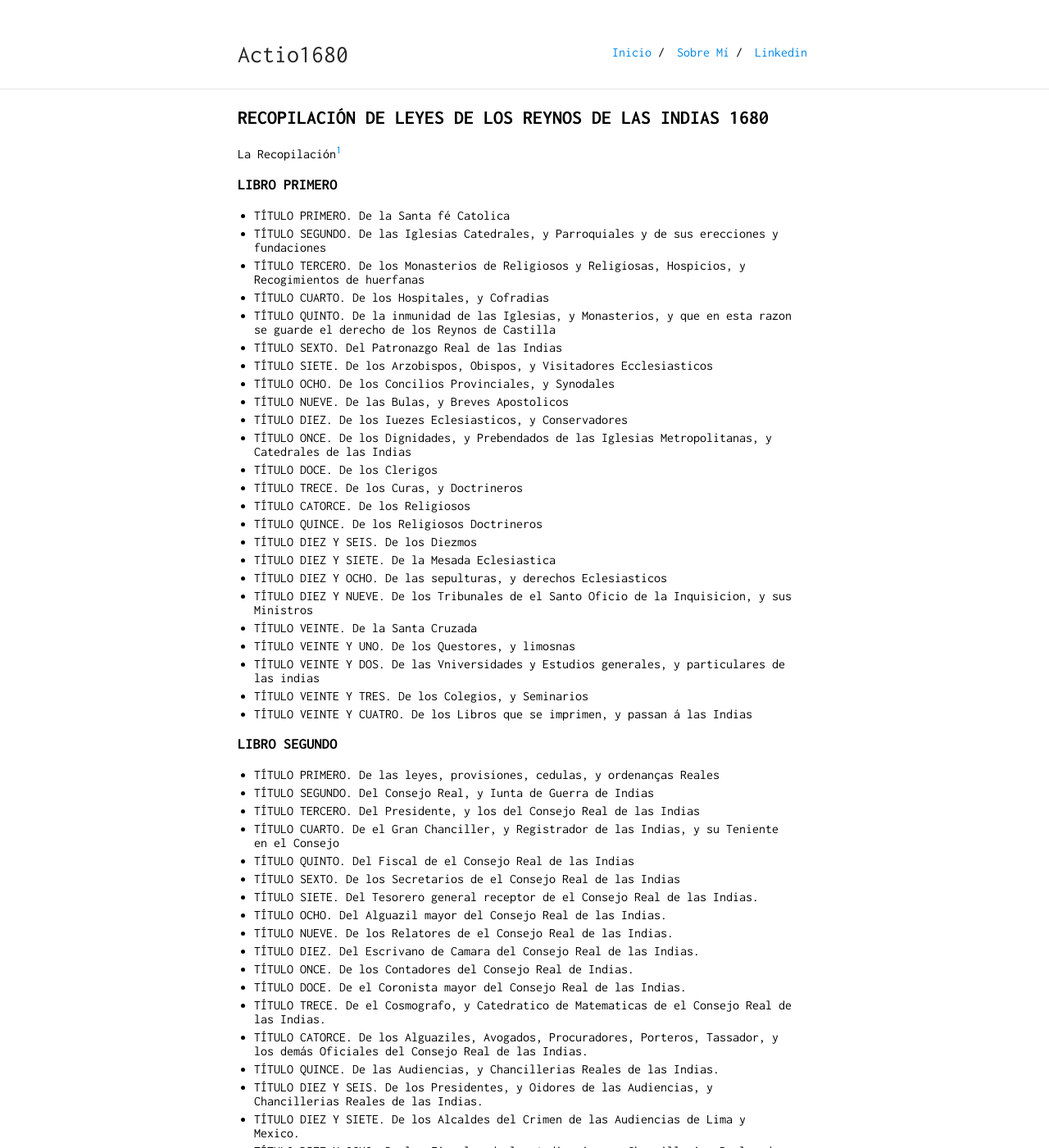
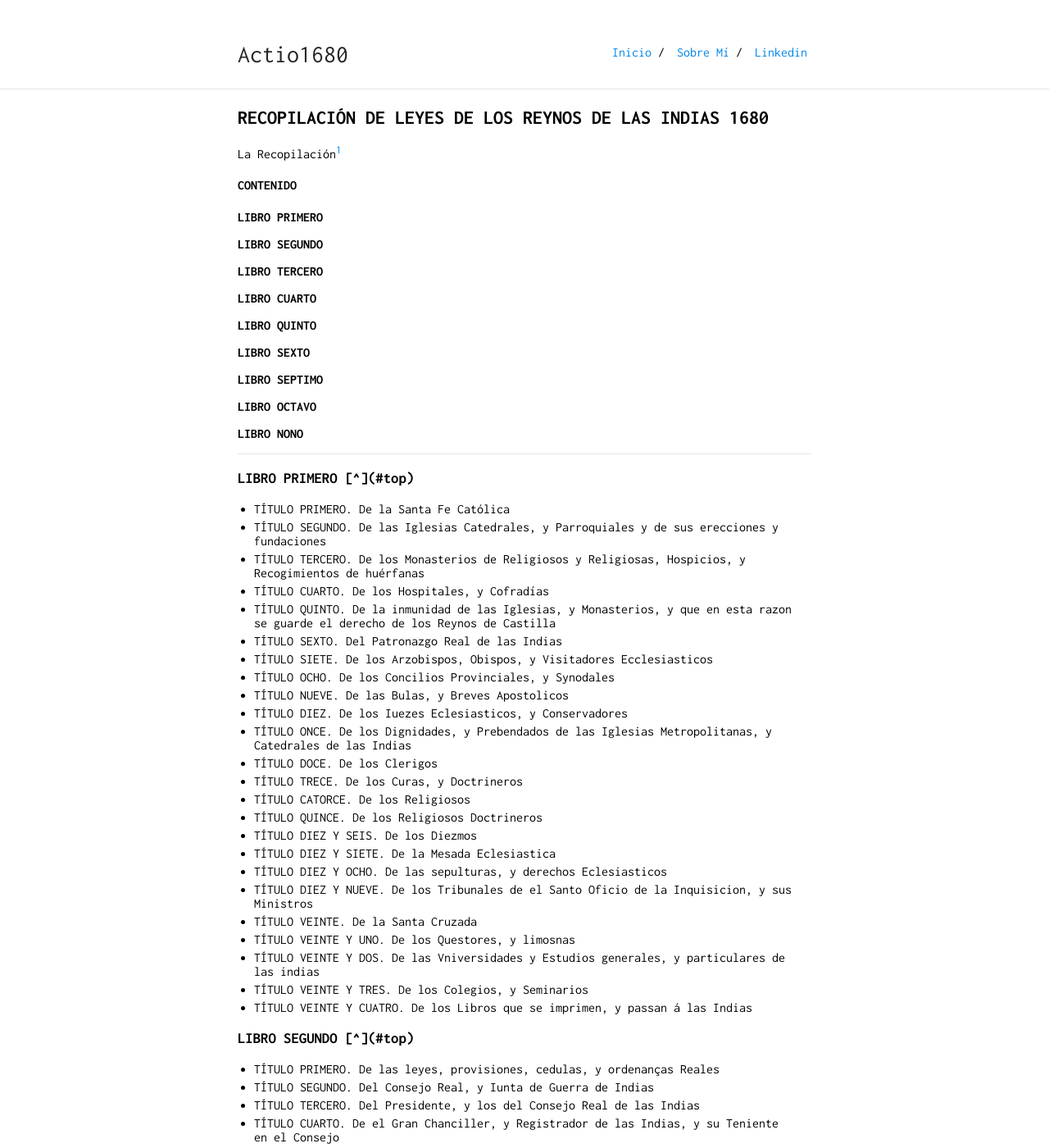
Before and after one commit to actio1680/actio1680.github.io, a Jekyll site: the page built from paginas/recopilacion1680.md, in a window 1280 px wide and 1400 px high. Shown: the whole window at 82% size. Built offline with Jekyll 4.4.1, drawn with Linux system fonts in a browser that asks for light colours; our own code applies the rules of GitHub Pages for plain Markdown files; some of the changed text lies outside the part shown.

Commit message:
Update recopilacion1680.md

```diff
--- a/paginas/recopilacion1680.md
+++ b/paginas/recopilacion1680.md
@@ -2,12 +2,32 @@
 
 La Recopilación[^1]
 
+#### CONTENIDO
+**LIBRO PRIMERO**
 
-### LIBRO PRIMERO
-- TÍTULO PRIMERO. De la Santa fé Catolica
+**LIBRO SEGUNDO**
+
+**LIBRO TERCERO**
+
+**LIBRO CUARTO**
+
+**LIBRO QUINTO**
+
+**LIBRO SEXTO**
+
+**LIBRO SEPTIMO**
+
+**LIBRO OCTAVO**
+
+**LIBRO NONO**
+
+---
+
+### LIBRO PRIMERO [^](#top)
+- TÍTULO PRIMERO. De la Santa Fe Católica
 - TÍTULO SEGUNDO. De las Iglesias Catedrales, y Parroquiales y de sus erecciones y fundaciones
-- TÍTULO TERCERO. De los Monasterios de Religiosos y Religiosas, Hospicios, y Recogimientos de huerfanas
-- TÍTULO CUARTO. De los Hospitales, y Cofradias
+- TÍTULO TERCERO. De los Monasterios de Religiosos y Religiosas, Hospicios, y Recogimientos de huérfanas
+- TÍTULO CUARTO. De los Hospitales, y Cofradías
 - TÍTULO QUINTO. De la inmunidad de las Iglesias, y Monasterios, y que en esta razon se guarde el derecho de los Reynos de Castilla
 - TÍTULO SEXTO. Del Patronazgo Real de las Indias
 - TÍTULO SIETE. De los Arzobispos, Obispos, y Visitadores Ecclesiasticos
@@ -29,7 +49,7 @@ La Recopilación[^1]
 - TÍTULO VEINTE Y TRES. De los Colegios, y Seminarios
 - TÍTULO VEINTE Y CUATRO. De los Libros que se imprimen, y passan á las Indias
 
-### LIBRO SEGUNDO
+### LIBRO SEGUNDO [^](#top)
 - TÍTULO PRIMERO. De las leyes, provisiones, cedulas, y ordenanças Reales
 - TÍTULO SEGUNDO. Del Consejo Real, y Iunta de Guerra de Indias
 - TÍTULO TERCERO. Del Presidente, y los del Consejo Real de las Indias
@@ -65,7 +85,7 @@ La Recopilación[^1]
 - TÍTULO TREINTA Y TRES. De las informaciones, y pareceres de servicios.
 - TÍTULO TREINTA Y CUATRO. De los Visitadores generales, y particulares.
 
-### LIBRO TERCERO
+### LIBRO TERCERO [^](#top)
 - TÍTULO PRIMERO. Del dominio, y jurisdicion Real de las Indias
 - TÍTULO SEGUNDO. De la provision de oficios, gratificaciones, y mercedes
 - TÍTULO TERCERO. De los Virreyes, y Presidentes Governadores
@@ -84,7 +104,7 @@ La Recopilación[^1]
 - TÍTULO DIEZ Y SEIS. De las cartas, Correos, é Indios Chasquis
 
 
-### LIBRO CUARTO
+### LIBRO CUARTO [^](#top)
 - TÍTULO PRIMERO. De los descubrimientos
 - TÍTULO SEGUNDO. De los descubrimientos por Mar
 - TÍTULO TERCERO. De los descubrimientos por Tierra
@@ -112,7 +132,7 @@ La Recopilación[^1]
 - TÍTULO VEINTE Y CINCO. De la pesqueria, y envio de perlas, y piedras de estimacion
 - TÍTULO VEINTE Y SEIS. De los obrajes
 
-### LIBRO QUINTO
+### LIBRO QUINTO [^](#top)
 - TÍTULO PRIMERO. De los terminos, division, y agregacion de la Governaciones
 - TÍTULO SEGUNDO. De los Governadores, Corregidores, Alcaldes mayores, y sus Tenientes, y Alguaziles
 - TÍTULO TERCERO. De los Alcaldes ordinarios
@@ -129,7 +149,7 @@ La Recopilación[^1]
 - TÍTULO CATORCE. De las entregas, y execuciones
 - TÍTULO QUINCE. De las residencias, y Iuezes, que las han de tomar
 
-### LIBRO SEXTO
+### LIBRO SEXTO [^](#top)
 - TÍTULO PRIMERO. De los Indios
 - TÍTULO SEGUNDO. De la libertad de los Indios
 - TÍTULO TERCERO. De las Reducciones, y Pueblos de Indios
@@ -150,7 +170,7 @@ La Recopilación[^1]
 - TÍTULO DIEZ Y OCHO. De los Sángleyes
 - TÍTULO DIEZ Y NUEVE. De las confirmaciones de encomiendas, pensiones, rentas, y situaciones
 
-### LIBRO SEPTIMO
+### LIBRO SEPTIMO [^](#top)
 - TÍTULO PRIMERO. De los Pesquisidores, y Iuezes de comission
 - TÍTULO SEGUNDO. De los juegos, y jugadores
 - TÍTULO TERCERO. De los casados, y desposados en España, que están ausentes de sus mugeres, y esposas
@@ -161,7 +181,7 @@ La Recopilación[^1]
 - TÍTULO OCHO. De los delitos, y penas, y su aplicacion
 
 
-### LIBRO OCTAVO
+### LIBRO OCTAVO [^](#top)
 - TÍTULO PRIMERO. De las Contadurias de Cuentas, y sus Ministros
 - TÍTULO SEGUNDO. De los Contadores de Cuentas, Resultas, y Ordenadores
 - TÍTULO TERCERO. De los Tribunales de Hazienda Real
@@ -193,7 +213,7 @@ La Recopilación[^1]
 - TÍTULO VEINTE Y NUEVE. De las cuentas
 - TÍTULO TREINTA. Del envio de la Real hazienda
 
-### LIBRO NONO
+### LIBRO NONO [^](#top)
 - TÍTULO PRIMERO. De la Real Audiencia, y Casa de Contratacion, que reside en Sevilla
 - TÍTULO SEGUNDO. Del Presidente, y Iuezes de la Casa de Contratacion
 - TÍTULO TERCERO. De los Iuezes Letrados, Fiscal, Solicitador, y Relator de la Casa
```
